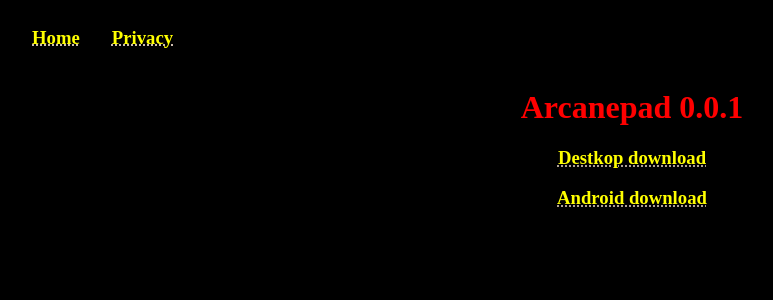
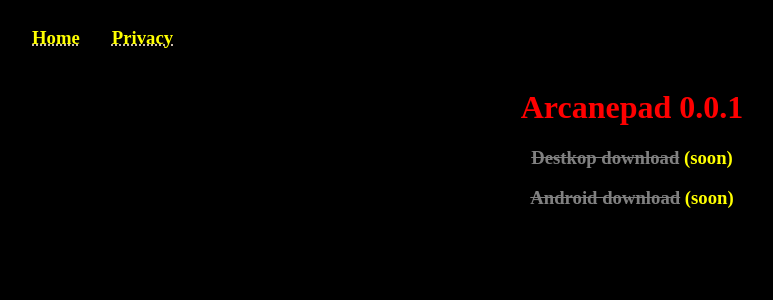
Before and after one commit to imvenx/arcanepad, a Vue app: page / in a window 1280 px wide. Shown: the top 300 px of the page, without its empty margins (8-781 px from the left). Built offline with nearby package versions, Linux system fonts and the light colour scheme.

Commit message:
disable links

```diff
--- a/src/assets/main.css
+++ b/src/assets/main.css
@@ -53,6 +53,11 @@
   color: rgb(130, 206, 198);
 }
 
+a:disabled {
+  animation: none;
+  text-decoration: overline dotted;
+}
+
 a:hover {
   animation: anchorAnim .2s infinite;
   text-decoration: overline dotted;
--- a/src/views/HomeView.vue
+++ b/src/views/HomeView.vue
@@ -3,18 +3,20 @@
     <h1>Arcanepad 0.0.1</h1>
 
 
-    <a href="https://github.com/imvenx/arcanepad/raw/master/downloads/desktop/arcanepad_0.0.1.AppImage">
-      <h3>
-        Destkop download
-      </h3>
-    </a>
+    <!-- <a disabled href="https://github.com/imvenx/arcanepad/raw/master/downloads/desktop/arcanepad_0.0.1.AppImage"> -->
+    <h3 style=";">
+      <span style="color:grey; text-decoration: line-through;">
+        Destkop download</span> (soon)
+    </h3>
+    <!-- </a> -->
     <br />
     <br />
-    <a href="https://github.com/imvenx/arcanepad/raw/master/downloads/android/arcanepad_0.0.1.apk">
-      <h3>
-        Android download
-      </h3>
-    </a>
+    <!-- <a disabled href="https://github.com/imvenx/arcanepad/raw/master/downloads/android/arcanepad_0.0.1.apk"> -->
+    <h3 style=";">
+      <span style="color:grey; text-decoration: line-through;">
+        Android download</span> (soon)
+    </h3>
+    <!-- </a> -->
   </main>
 </template>
 
```
Also changed, not shown: 9 other files (tests, documents, lock files or other folders).
